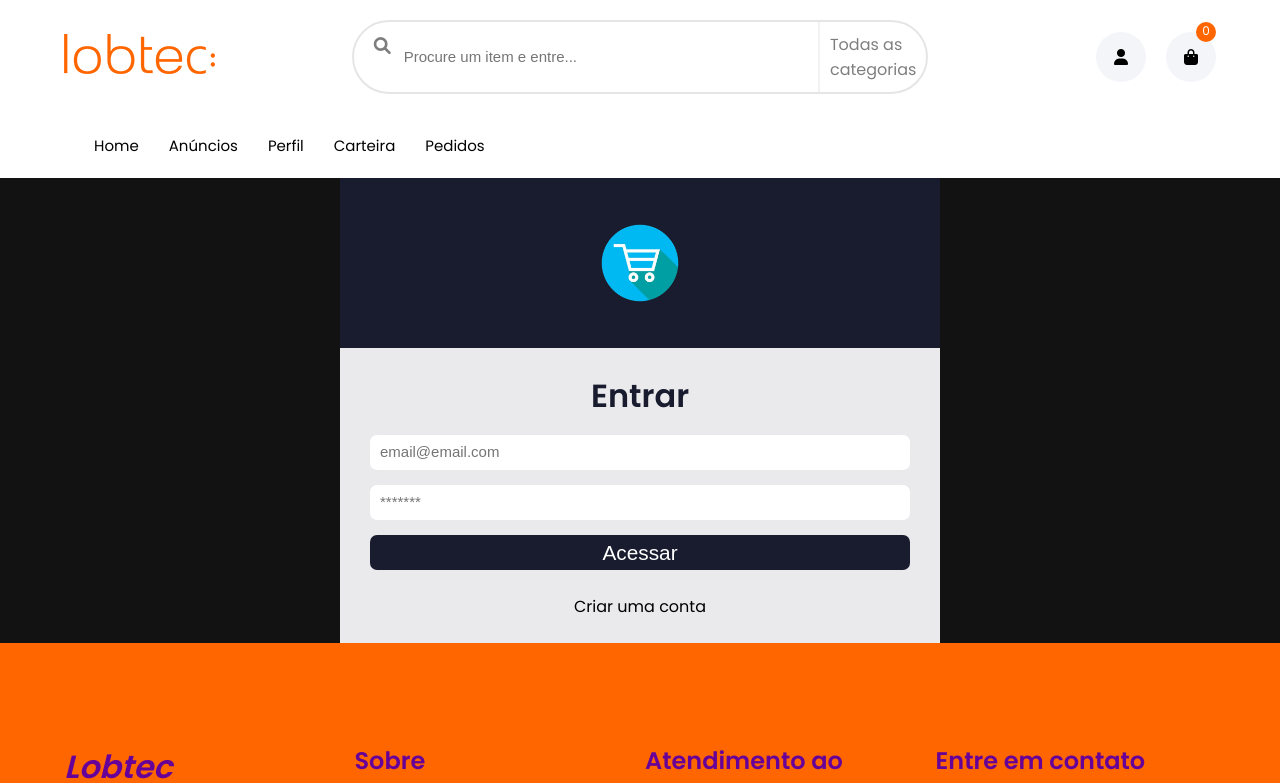
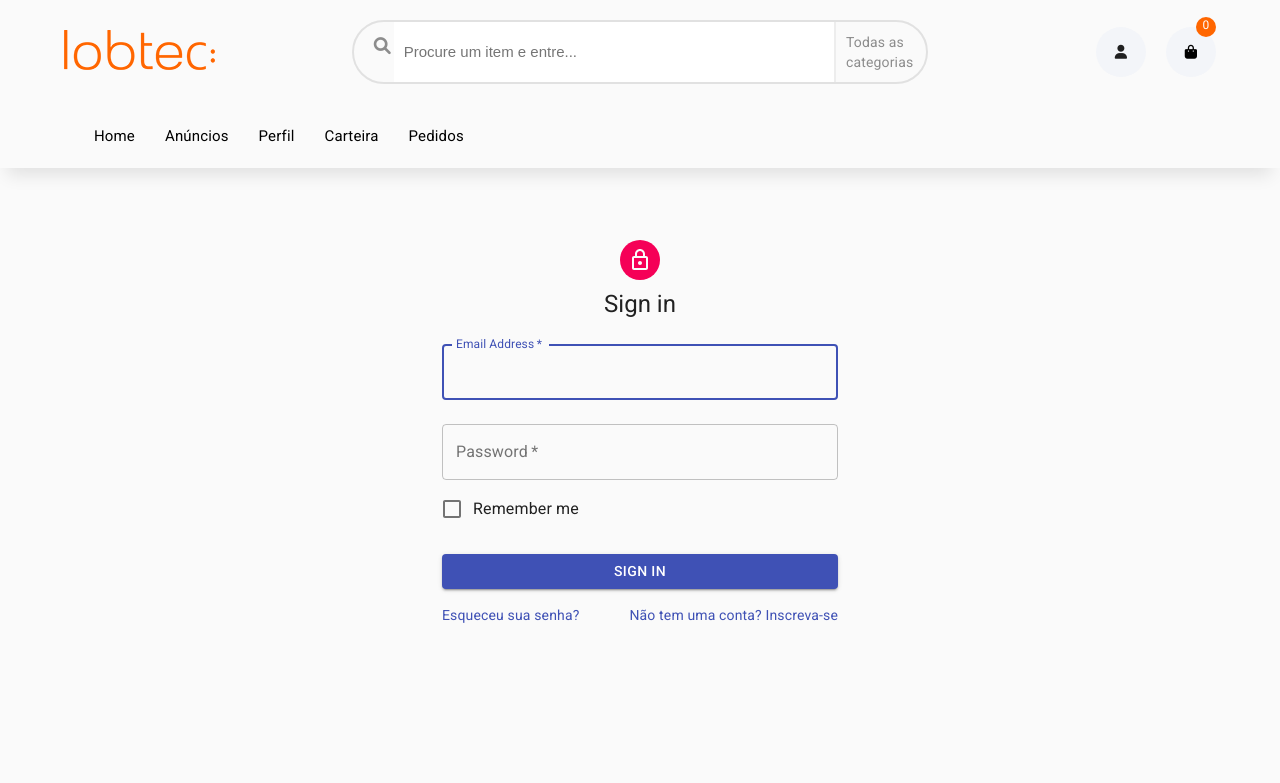
Before and after one commit to brunorcsantos/lojavirtual, a React (Create React App) app: page /login in a window 1280 px wide. Shown: the top 783 px of the page. Built offline with nearby package versions, Linux system fonts and the light colour scheme.

Commit message:
Cadastro/login

```diff
--- a/package.json
+++ b/package.json
@@ -7,6 +7,7 @@
     "@emotion/styled": "^11.9.3",
     "@fortawesome/fontawesome-svg-core": "^6.1.1",
     "@material-ui/core": "^4.12.4",
+    "@material-ui/icons": "^4.11.3",
     "@mui/material": "^5.9.0",
     "@mui/styled-engine-sc": "^5.8.0",
     "@testing-library/jest-dom": "^5.16.4",
--- a/public/index.html
+++ b/public/index.html
@@ -5,7 +5,10 @@
     <link rel="icon" href="%PUBLIC_URL%/favicon.ico" />
     <meta name="viewport" content="width=device-width, initial-scale=1" />
     <meta name="theme-color" content="#000000" />
+    <link rel="stylesheet" href="https://fonts.googleapis.com/css?family=Roboto:300,400,500,700&display=swap" />
+    <link rel="stylesheet" href="https://fonts.googleapis.com/icon?family=Material+Icons" />
     <link rel="stylesheet" href="https://use.fontawesome.com/releases/v6.0.0/css/all.css" integrity="sha384-3B6NwesSXE7YJlcLI9RpRqGf2p/EgVH8BgoKTaUrmKNDkHPStTQ3EyoYjCGXaOTS" crossorigin="anonymous" />
+
     <meta
       name="description"
       content="Web site created using create-react-app"
--- a/src/pages/Cadastro/cadastro.css
+++ b/src/pages/Cadastro/cadastro.css
@@ -1,66 +1 @@
-.container-center{
-    height: 100%;
-    display: flex;
-    justify-content: center;
-    align-items: center;
-    background-color: #121212;
-}
-
-.cadastro{
-    background: #EAEAEC;
-    width: 600px;
-    display: flex;
-    align-items: center;
-    justify-content: center;
-    flex-direction: column;
-}
-
-.cadastro-area{
-    display: flex;
-    justify-content: center;
-    background-color: #181C2E;
-    width: 100%;
-}
-
-.cadastro-area img{
-    padding: 20px;
-    width: 170px;
-
-}
-
-form{
-    margin-top: 1.5em;
-    width: 90%;
-    display: flex;
-    flex-direction: column;
-}
-
-form h1{
-    text-align: center;
-    margin-bottom: 15px;
-    color: #181c2e;
-}
-
-.cadastro input{
-    margin-bottom: 15px;
-    height: 35px;
-    border: 0;
-    border-radius: 7px;
-    padding: 10px;
-    background-color: #FFF;
-}
-
-form button{
-    height: 35px;
-    border: 0;
-    border-radius: 7px;
-    background-color: #181C2E;
-    color: #FFF;
-    font-size: 1.3em;
-}
-
-.cadastro a{
-    margin: 1.5em;
-    color: #000;
-    cursor: pointer;
-}
+.serach
--- a/src/pages/Cadastro/index.js
+++ b/src/pages/Cadastro/index.js
@@ -1,33 +1,140 @@
-import { useState } from 'react';
-import { Link } from 'react-router-dom';
-import './cadastro.css';
-import logo from '../../assets/carrinho.png';
+import React from 'react';
+import Avatar from '@material-ui/core/Avatar';
+import Button from '@material-ui/core/Button';
+import CssBaseline from '@material-ui/core/CssBaseline';
+import TextField from '@material-ui/core/TextField';
+import FormControlLabel from '@material-ui/core/FormControlLabel';
+import Checkbox from '@material-ui/core/Checkbox';
+import Link from '@material-ui/core/Link';
+import Grid from '@material-ui/core/Grid';
+import Box from '@material-ui/core/Box';
+import LockOutlinedIcon from '@material-ui/icons/LockOutlined';
+import Typography from '@material-ui/core/Typography';
+import { makeStyles } from '@material-ui/core/styles';
+import Container from '@material-ui/core/Container';
 
-function Cadastro(){
-    const [email, setEmail] = useState('')
-    const [confirma_email, setConfirma_email] = useState('')
-    const [nome, setNome] = useState('')
-    const [password, setPassword] = useState('')
-    const [confirm_password, setConfirm_password] = useState('')
-    return(
-        <div className='container-center'>
-            <div className='cadastro'>
-                <div className='cadastro-area'>
-                    <img src={logo} alt='Sistema Logo'/>
-                </div>
-                <form>
-                    <h1>Preecha seu cadastro</h1>
-                    <input type='text' placeholder='Nome Completo' value={nome} onChange={ (e) => setNome(e.target.value) }/>
-                    <input type='text' placeholder='Digite seu email' value={email} onChange={ (e) => setEmail(e.target.value) }/>
-                    <input type='text' placeholder='Confirme seu email' value={confirma_email} onChange={ (e) => setConfirma_email(e.target.value) }/>
-                    <input type='text' placeholder='Digite sua senha' value={password} onChange={ (e) => setPassword(e.target.value) }/>
-                    <input type='text' placeholder='Confirme sua senha' value={confirm_password} onChange={ (e) => setConfirm_password(e.target.value) }/>
-                    <button type='submit'>Confirmar</button>
-                </form>
-                </div>
+function Copyright() {
+  return (
+    <Typography variant="body2" color="textSecondary" align="center">
+    </Typography>
 
-            </div>
-    );
+  );
 }
 
-export default Cadastro;
+const useStyles = makeStyles((theme) => ({
+  paper: {
+    marginTop: theme.spacing(8),
+    display: 'flex',
+    flexDirection: 'column',
+    alignItems: 'center',
+  },
+  avatar: {
+    margin: theme.spacing(1),
+    backgroundColor: theme.palette.secondary.main,
+  },
+  form: {
+    width: '100%', // Fix IE 11 issue.
+    marginTop: theme.spacing(3),
+    marginBottom: theme.spacing(20)
+
+  },
+  submit: {
+    margin: theme.spacing(3, 0, 2),
+
+  },
+}));
+
+export default function SignUp() {
+  const classes = useStyles();
+
+  return (
+    <Container component="main" maxWidth="xs">
+      <CssBaseline />
+      <div className={classes.paper}>
+        <Avatar className={classes.avatar}>
+          <LockOutlinedIcon />
+        </Avatar>
+        <Typography component="h1" variant="h5">
+          Sign up
+        </Typography>
+        <form className={classes.form} noValidate>
+          <Grid container spacing={2}>
+            <Grid item xs={12} sm={6}>
+              <TextField
+                autoComplete="fname"
+                name="firstName"
+                variant="outlined"
+                required
+                fullWidth
+                id="firstName"
+                label="First Name"
+                autoFocus
+              />
+            </Grid>
+            <Grid item xs={12} sm={6}>
+              <TextField
+                variant="outlined"
+                required
+                fullWidth
+                id="lastName"
+                label="Last Name"
+                name="lastName"
+                autoComplete="lname"
+              />
+            </Grid>
+            <Grid item xs={12}>
+              <TextField
+                variant="outlined"
+                required
+                fullWidth
+                id="email"
+                label="Email Address"
+                name="email"
+                autoComplete="email"
+              />
+            </Grid>
+            <Grid item xs={12}>
+              <TextField
+                variant="outlined"
+                required
+                fullWidth
+                name="password"
+                label="Password"
+                type="password"
+                id="password"
+                autoComplete="current-password"
+              />
+            </Grid>
+            <Grid item xs={12}>
+              <FormControlLabel
+                control={<Checkbox value="allowExtraEmails" color="primary" />}
+                label="I want to receive inspiration, marketing promotions and updates via email."
+              />
+            </Grid>
+          </Grid>
+          <Button
+            type="submit"
+            fullWidth
+            variant="contained"
+            color="primary"
+            className={classes.submit}
+          >
+            Sign Up
+          </Button>
+          <Grid container justifyContent="flex-end">
+            <Grid item>
+              <Link href="#" variant="body2">
+                Already have an account? Sign in
+              </Link>
+            </Grid>
+          </Grid>
+        </form>
+      </div>
+      <Box mt={5}>
+        <Copyright />
+      </Box>
+
+    </Container>
+
+  );
+}
--- a/src/pages/Login/google.jsx
+++ /dev/null
@@ -1,5 +0,0 @@
-const googleLogin = () => {
-    return(
-
-    )
-}
--- a/src/pages/Login/index.js
+++ b/src/pages/Login/index.js
@@ -1,28 +1,112 @@
-import { useState } from 'react';
-import { Link } from 'react-router-dom';
-import './login.css';
-import logo from '../../assets/carrinho.png';
+import React from 'react';
+import Avatar from '@material-ui/core/Avatar';
+import Button from '@material-ui/core/Button';
+import CssBaseline from '@material-ui/core/CssBaseline';
+import TextField from '@material-ui/core/TextField';
+import FormControlLabel from '@material-ui/core/FormControlLabel';
+import Checkbox from '@material-ui/core/Checkbox';
+import Link from '@material-ui/core/Link';
+import Grid from '@material-ui/core/Grid';
+import Box from '@material-ui/core/Box';
+import LockOutlinedIcon from '@material-ui/icons/LockOutlined';
+import Typography from '@material-ui/core/Typography';
+import { makeStyles } from '@material-ui/core/styles';
+import Container from '@material-ui/core/Container';
 
-function Login(){
-    const [email, setEmail] = useState('')
-    const [password, setPassword] = useState('')
-    return(
-        <div className='container-center'>
-            <div className='login'>
-                <div className='login-area'>
-                    <img src={logo} alt='Sistema Logo'/>
-                </div>
-                <form>
-                    <h1>Entrar</h1>
-                    <input type='text' placeholder='email@email.com' value={email} onChange={ (e) => setEmail(e.target.value) }/>
-                    <input type='password' placeholder='*******'/>
-                    <button type='submit'>Acessar</button>
-                </form>
-                <Link to='/cadastro'>Criar uma conta</Link>
-            </div>
-
-        </div>
-    );
+function Copyright() {
+  return (
+    <Typography variant="body2" color="textSecondary" align="center">
+    </Typography>
+  );
 }
 
-export default Login;
+const useStyles = makeStyles((theme) => ({
+  paper: {
+    marginTop: theme.spacing(8),
+    display: 'flex',
+    flexDirection: 'column',
+    alignItems: 'center',
+  },
+  avatar: {
+    margin: theme.spacing(1),
+    backgroundColor: theme.palette.secondary.main,
+  },
+  form: {
+    width: '100%', // Fix IE 11 issue.
+    marginTop: theme.spacing(1),
+    marginBottom: theme.spacing(30)
+  },
+  submit: {
+    margin: theme.spacing(3, 0, 2),
+  },
+}));
+
+export default function SignIn() {
+  const classes = useStyles();
+
+  return (
+    <Container component="main" maxWidth="xs">
+      <CssBaseline />
+      <div className={classes.paper}>
+        <Avatar className={classes.avatar}>
+          <LockOutlinedIcon />
+        </Avatar>
+        <Typography component="h1" variant="h5">
+          Sign in
+        </Typography>
+        <form className={classes.form} noValidate>
+          <TextField
+            variant="outlined"
+            margin="normal"
+            required
+            fullWidth
+            id="email"
+            label="Email Address"
+            name="email"
+            autoComplete="email"
+            autoFocus
+          />
+          <TextField
+            variant="outlined"
+            margin="normal"
+            required
+            fullWidth
+            name="password"
+            label="Password"
+            type="password"
+            id="password"
+            autoComplete="current-password"
+          />
+          <FormControlLabel
+            control={<Checkbox value="remember" color="primary" />}
+            label="Remember me"
+          />
+          <Button
+            type="submit"
+            fullWidth
+            variant="contained"
+            color="primary"
+            className={classes.submit}
+          >
+            Sign In
+          </Button>
+          <Grid container>
+            <Grid item xs>
+              <Link href="#" variant="body2">
+                Esqueceu sua senha?
+              </Link>
+            </Grid>
+            <Grid item>
+              <Link href="#" variant="body2">
+                {"Não tem uma conta? Inscreva-se"}
+              </Link>
+            </Grid>
+          </Grid>
+        </form>
+      </div>
+      <Box mt={8}>
+        <Copyright />
+      </Box>
+    </Container>
+  );
+}
--- a/src/pages/Login/login.css
+++ /dev/null
@@ -1,66 +0,0 @@
-.container-center{
-    height: 100%;
-    display: flex;
-    justify-content: center;
-    align-items: center;
-    background-color: #121212;
-}
-
-.login{
-    background: #EAEAEC;
-    width: 600px;
-    display: flex;
-    align-items: center;
-    justify-content: center;
-    flex-direction: column;
-}
-
-.login-area{
-    display: flex;
-    justify-content: center;
-    background-color: #181C2E;
-    width: 100%;
-}
-
-.login-area img{
-    padding: 20px;
-    width: 170px;
-
-}
-
-form{
-    margin-top: 1.5em;
-    width: 90%;
-    display: flex;
-    flex-direction: column;
-}
-
-form h1{
-    text-align: center;
-    margin-bottom: 15px;
-    color: #181c2e;
-}
-
-.login input{
-    margin-bottom: 15px;
-    height: 35px;
-    border: 0;
-    border-radius: 7px;
-    padding: 10px;
-    background-color: #FFF;
-}
-
-form button{
-    height: 35px;
-    border: 0;
-    border-radius: 7px;
-    background-color: #181C2E;
-    color: #FFF;
-    font-size: 1.3em;
-}
-
-.login a{
-    margin: 1.5em;
-    color: #000;
-    cursor: pointer;
-}
```
Also changed, not shown: src/components/catgoriesbar/categorias.js (added, +44 -0 lines), src/pages/Login/reqLogin.js (added, +11 -0 lines), 1 other file (tests, documents, lock files or other folders).
